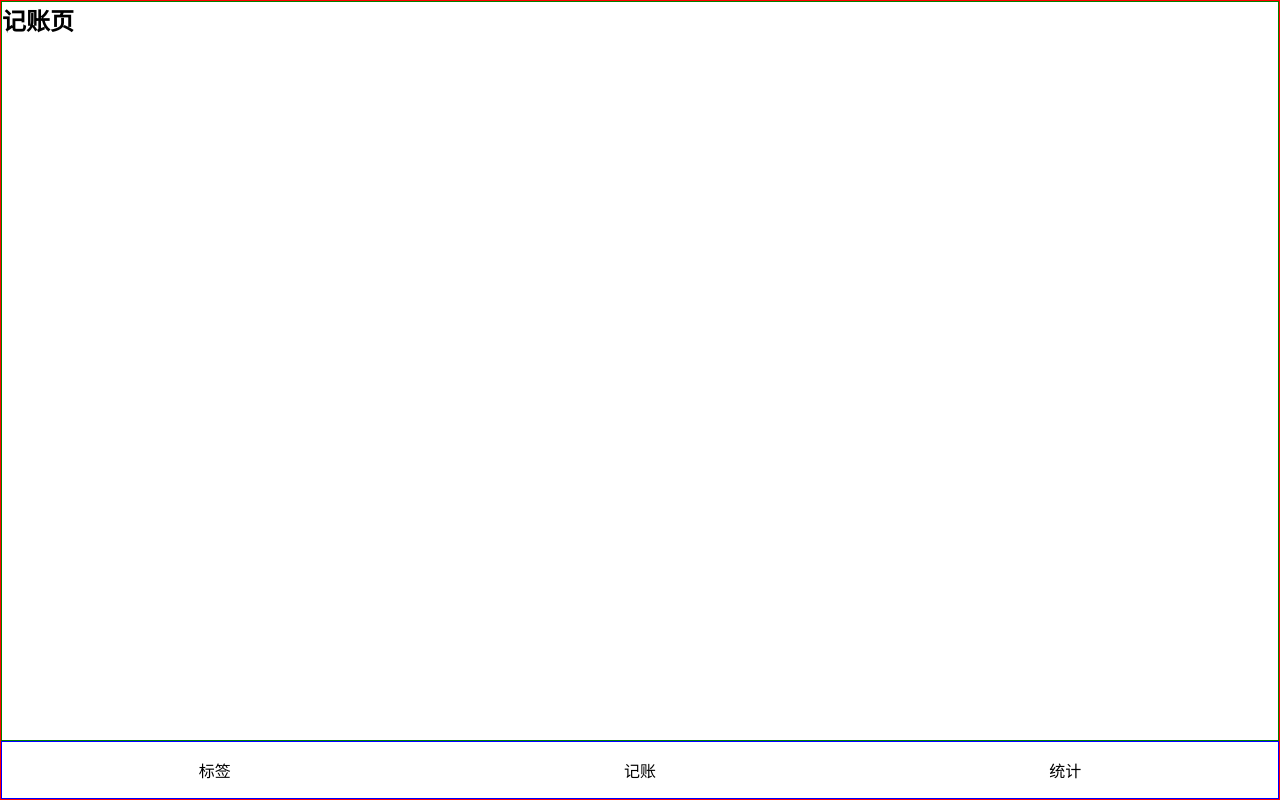
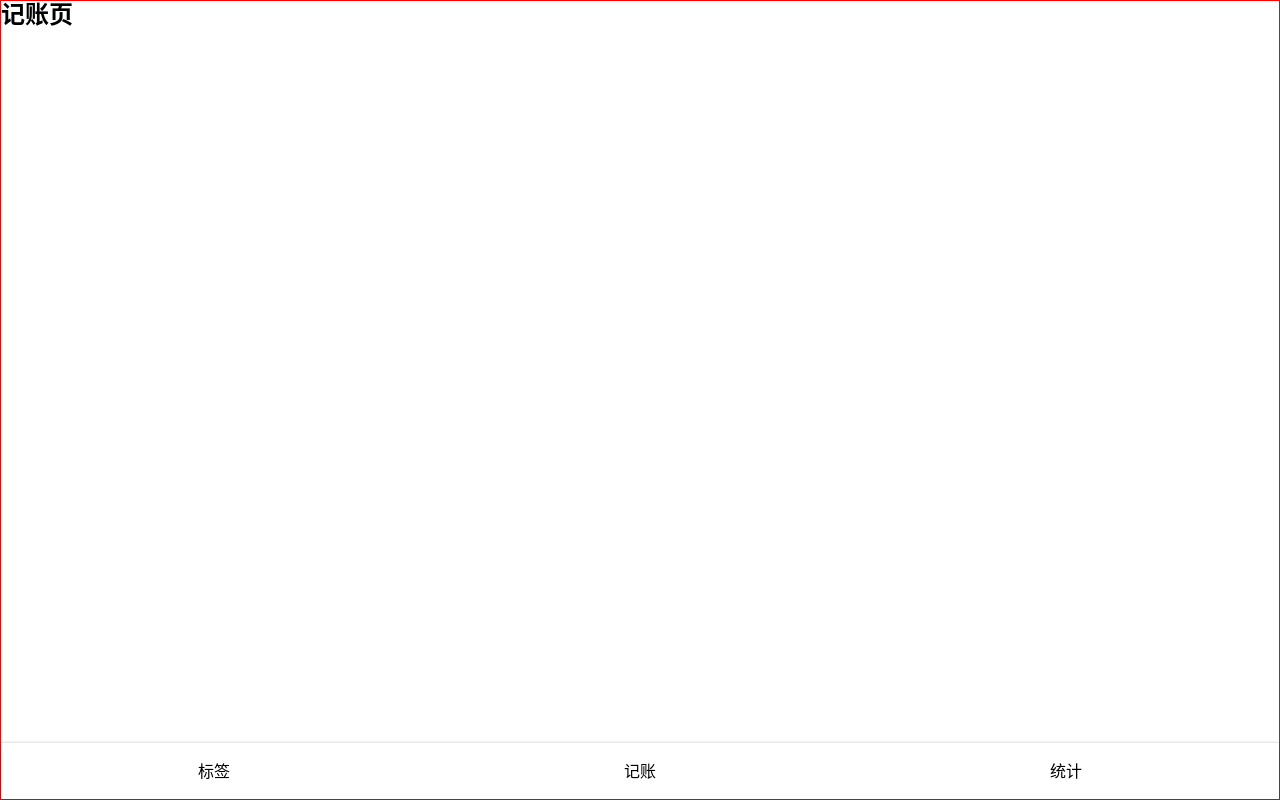
Before and after one commit to ygcedu/coinback-cash, a React (Create React App) app: page /#/money in a window 1280 px wide. Built offline with nearby package versions, Linux system fonts and the light colour scheme.

Commit message:
封装导航栏组件

```diff
--- a/src/App.tsx
+++ b/src/App.tsx
@@ -1,6 +1,7 @@
 import React from 'react';
-import {HashRouter as Router, Link, Redirect, Route, Switch} from 'react-router-dom';
+import {HashRouter as Router, Redirect, Route, Switch} from 'react-router-dom';
 import styled from 'styled-components';
+import Nav from './components/Nav';
 
 const Wrapper = styled.div`
   border: 1px solid red;
@@ -10,23 +11,8 @@
 `;
 
 const Main = styled.div`
-  border: 1px solid green;
   flex-grow: 1; // 尽量高
   overflow: auto;
-`;
-
-const Nav = styled.nav`
-  border: 1px solid blue;
-
-  > ul {
-    display: flex;
-
-    > li {
-      width: 33.3333%;
-      text-align: center;
-      padding: 16px;
-    }
-  }
 `;
 
 function App() {
@@ -50,19 +36,7 @@
             </Route>
           </Switch>
         </Main>
-        <Nav>
-          <ul>
-            <li>
-              <Link to="/tags">标签</Link>
-            </li>
-            <li>
-              <Link to="/money">记账</Link>
-            </li>
-            <li>
-              <Link to="/statistics">统计</Link>
-            </li>
-          </ul>
-        </Nav>
+        <Nav/>
       </Wrapper>
     </Router>
   );
--- /dev/null
+++ b/src/components/Nav.tsx
@@ -0,0 +1,38 @@
+import styled from 'styled-components';
+import {Link} from 'react-router-dom';
+import React from 'react';
+
+const NavWrapper = styled.nav`
+  box-shadow: 0 0 3px rgba(0, 0, 0, 0.25);
+  line-height: 24px;
+
+  > ul {
+    display: flex;
+
+    > li {
+      width: 33.3333%;
+      text-align: center;
+      padding: 16px;
+    }
+  }
+`;
+
+const Nav = () => {
+  return (
+    <NavWrapper>
+      <ul>
+        <li>
+          <Link to="/tags">标签</Link>
+        </li>
+        <li>
+          <Link to="/money">记账</Link>
+        </li>
+        <li>
+          <Link to="/statistics">统计</Link>
+        </li>
+      </ul>
+    </NavWrapper>
+  );
+};
+
+export default Nav;
--- /dev/null
+++ b/src/helper.scss
@@ -0,0 +1 @@
+$font-hei: -apple-system, "Noto Sans", "Helvetica Neue", Helvetica, "Nimbus Sans L", Arial, "Liberation Sans", "PingFang SC", "Hiragino Sans GB", "Noto Sans CJK SC", "Source Han Sans SC", "Source Han Sans CN", "Microsoft YaHei", "Wenquanyi Micro Hei", "WenQuanYi Zen Hei", "ST Heiti", SimHei, "WenQuanYi Zen Hei Sharp", sans-serif;
--- a/src/index.scss
+++ b/src/index.scss
@@ -1,4 +1,5 @@
 @import-normalize;
+@import "helper";
 
 * {
   margin: 0;
@@ -25,3 +26,9 @@
   text-decoration: none;
   color: inherit;
 }
+
+body {
+  font-family: $font-hei;
+  font-size: 16px;
+  line-height: 1.2;
+}
```
